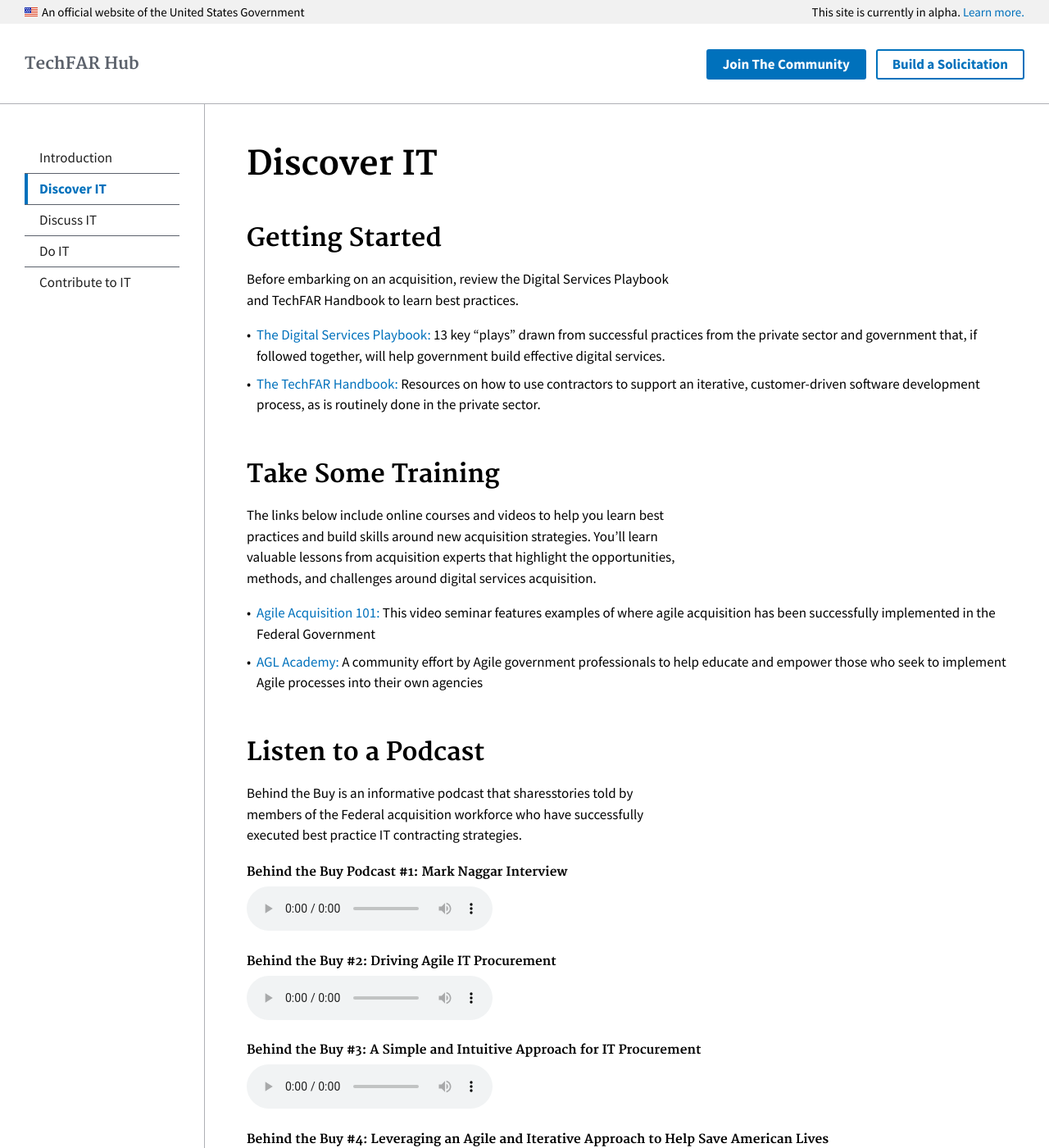
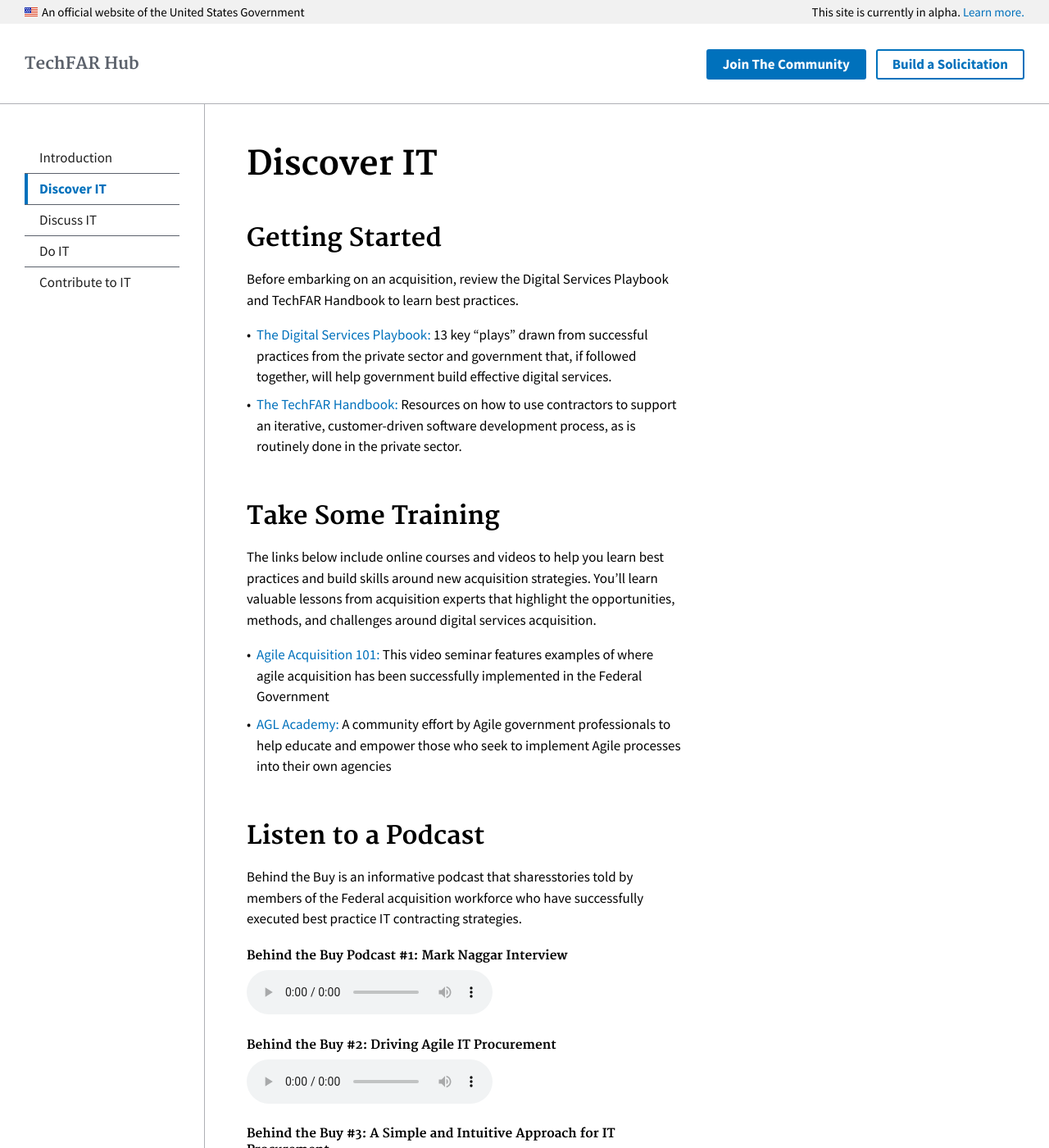
Before and after one commit to usds/techfar-hub, a Jekyll site: the page built from _topics/1_discover-it.md, in a window 1280 px wide and 1400 px high. Shown: the whole window at 82% size. Built offline with Jekyll 4.4.1, drawn with Linux system fonts in a browser that asks for light colours.

Commit message:
update style guide to enforce max width on headlines and lists, as well as paragraphs

```diff
--- a/assets/css/styleguide.css
+++ b/assets/css/styleguide.css
@@ -1541,8 +1541,10 @@
 dfn {
   font-style: normal; }
 
-.usa-content p {
-  max-width: 53rem; }
+.usa-content p, ul, ol, h1, h2, h3, h4, h5, h6 {
+  max-width: 53rem;
+}
+
 
 .usa-content-list {
   max-width: 53rem; }
```
